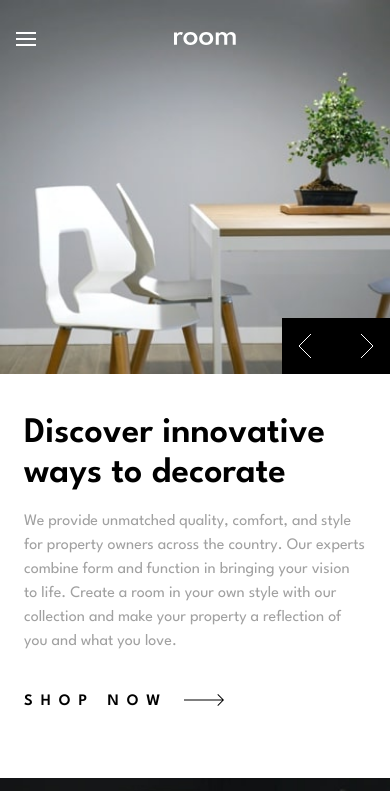
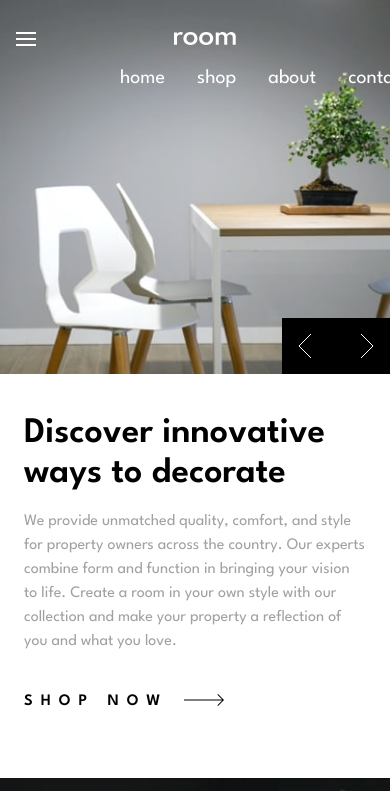
Before and after one commit to aosull97/room-homepage, a React (Vite) app: page / in a window 390 px wide. Shown: the top 791 px of the page. Built offline with nearby package versions, Linux system fonts and the light colour scheme.

Commit message:
Responsive styling added to Nav

```diff
--- /dev/null
+++ b/src/components/DesktopNav.jsx
@@ -0,0 +1,19 @@
+const DesktopNav = () => {
+  return (
+    <div className="flex p-16 gap-14 text-white items-center">
+        <div className="">
+          <img src="/images/logo.svg" alt="logo" width={82} />
+        </div>
+        <div className="">
+          <ul className="flex gap-8 text-xl">
+            <li className="hover:cursor-pointer">h<span className="hover:underline hover:underline-offset-12">om</span>e</li>
+            <li className="hover:cursor-pointer">s<span className="hover:underline hover:underline-offset-12">ho</span>p</li>
+            <li className="hover:cursor-pointer">a<span className="hover:underline hover:underline-offset-12">bou</span>t</li>
+            <li className="hover:cursor-pointer">co<span className="hover:underline hover:underline-offset-12">nta</span>ct</li>
+          </ul>
+        </div>
+    </div>
+  )
+}
+
+export default DesktopNav
--- a/src/components/Slider.jsx
+++ b/src/components/Slider.jsx
@@ -2,21 +2,20 @@ import Slide1 from "./Slide1";
 import Slide2 from "./Slide2";
 import Slide3 from "./Slide3";
 import { useEffect, useState } from "react";
-import Nav from "./Nav";
+import MobileNav from "./MobileNav";
+import DesktopNav from "./DesktopNav";
 
-const Slider = ({navOpened, toggleNav}) => {
+const Slider = ({ navOpened, toggleNav }) => {
   const [slideNumber, setSlideNumber] = useState(1);
   const [style, setStyle] = useState("");
 
   useEffect(() => {
-
-  if(navOpened) {
-    setStyle("brightness-40 backdrop-brightness-90 pointer-events-none")
-  } else {
-    setStyle("")
-  }
-  }, [navOpened])
-
+    if (navOpened) {
+      setStyle("brightness-40 backdrop-brightness-90 pointer-events-none");
+    } else {
+      setStyle("");
+    }
+  }, [navOpened]);
 
   const slideRight = () => {
     if (slideNumber === 3) {
@@ -37,33 +36,42 @@ const Slider = ({navOpened, toggleNav}) => {
   if (slideNumber === 1) {
     return (
       <div className="h-2/3 relative">
+        <div className="absolute z-2 top-0 left-0 right-0 lg:hidden">
+          <MobileNav navOpened={navOpened} toggleNav={toggleNav} />
+        </div>
         <div className="absolute z-2 top-0 left-0 right-0">
-        <Nav navOpened={navOpened} toggleNav={toggleNav} />
+          <DesktopNav />
         </div>
         <div className={style}>
-        <Slide1 slideRight={slideRight} slideLeft={slideLeft}  />
+          <Slide1 slideRight={slideRight} slideLeft={slideLeft} />
         </div>
       </div>
     );
   } else if (slideNumber === 2) {
     return (
       <div className="h-2/3 relative">
+        <div className="absolute z-2 top-0 left-0 right-0 lg:hidden">
+          <MobileNav navOpened={navOpened} toggleNav={toggleNav} />
+        </div>
         <div className="absolute z-2 top-0 left-0 right-0">
-        <Nav navOpened={navOpened} toggleNav={toggleNav} />
+          <DesktopNav />
         </div>
         <div className={style}>
-        <Slide2 slideRight={slideRight} slideLeft={slideLeft}  />
+          <Slide2 slideRight={slideRight} slideLeft={slideLeft} />
         </div>
       </div>
     );
   } else if (slideNumber === 3) {
     return (
       <div className="h-2/3 relative">
+        <div className="absolute z-2 top-0 left-0 right-0 lg:hidden">
+          <MobileNav navOpened={navOpened} toggleNav={toggleNav} />
+        </div>
         <div className="absolute z-2 top-0 left-0 right-0">
-        <Nav navOpened={navOpened} toggleNav={toggleNav} />
+          <DesktopNav />
         </div>
         <div className={style}>
-        <Slide3 slideRight={slideRight} slideLeft={slideLeft}  />
+          <Slide3 slideRight={slideRight} slideLeft={slideLeft} />
         </div>
       </div>
     );
```
Also changed, not shown: src/components/MobileNav.jsx (renamed from src/components/Nav.jsx, +2 -5 lines).
